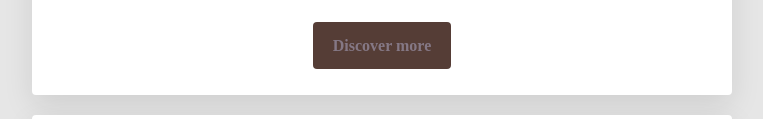
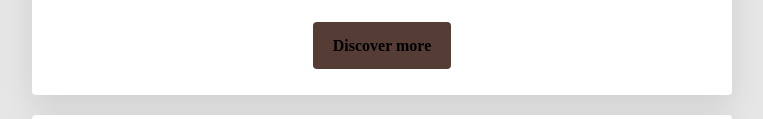
Before and after one commit to clementine-fernandes/my-profile, a plain HTML site: page index.html in a window 1280 px wide. In both pictures the pointer is over the link "Discover more". Shown: the part 424-543 px from the top of the page, without its empty margins (258-1021 px from the left). Drawn offline with Linux system fonts and the light colour scheme.

Commit message:
Update style.css

```diff
--- a/style.css
+++ b/style.css
@@ -91,6 +91,10 @@ color:#857885;
  	color: black;
  	}
 
+a:hover {
+color:black;
+ }
+
 
  	@media(max-width: 760px) {
  		.container {
```
